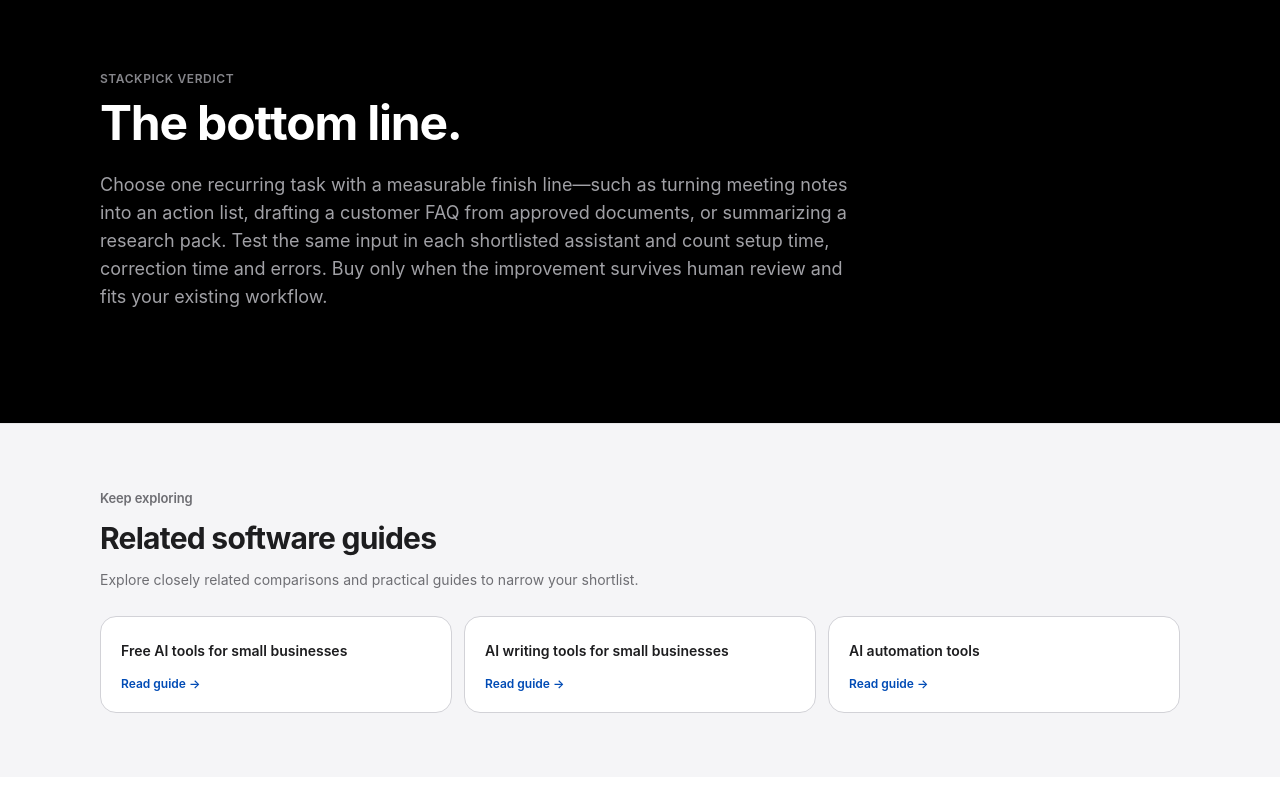
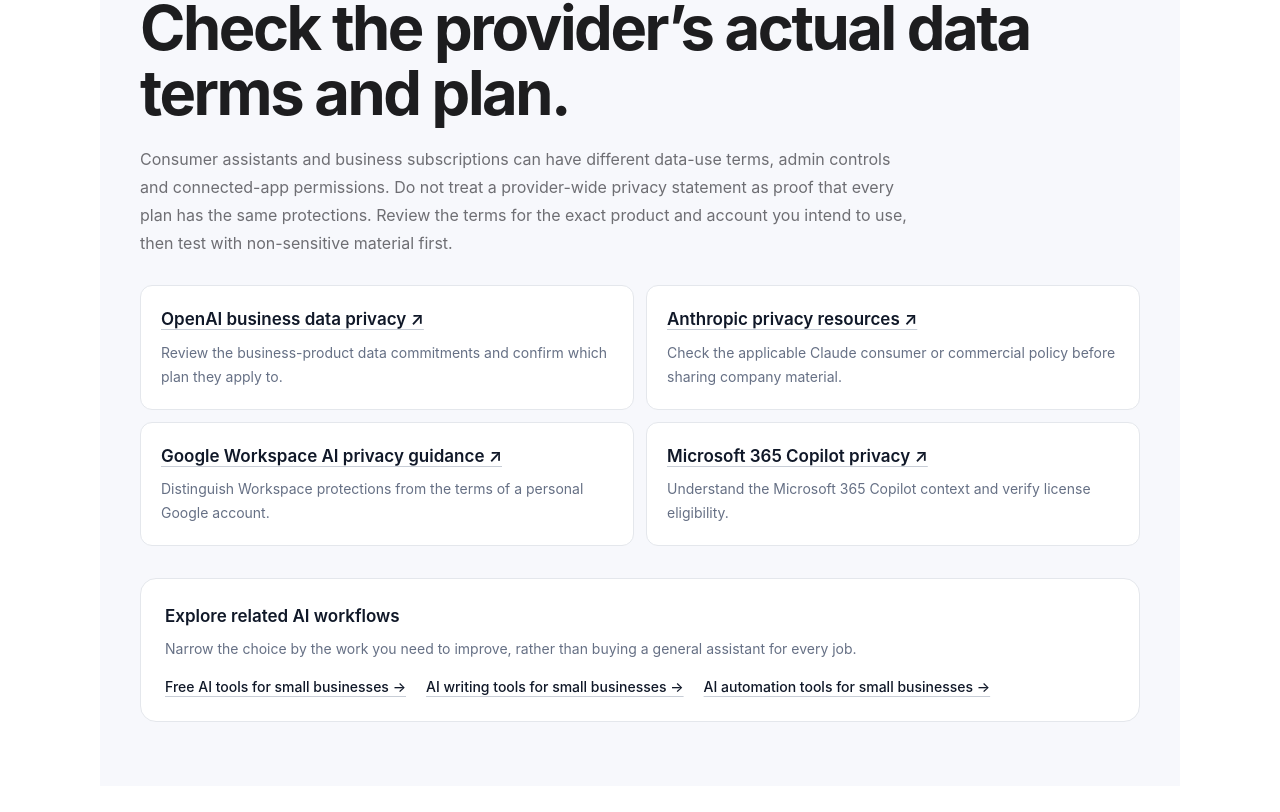
Before and after one commit to LinukaBandara/StackPick, a Next.js app: page /best/ai-tools-small-businesses in a window 1280 px wide. Shown: the part 4228-5040 px from the top of the page. Built offline with nearby package versions, Linux system fonts and the light colour scheme; no server answers.

Commit message:
Improve small-business AI guide with official privacy sources

```diff
--- a/app/best/ai-tools-small-businesses/page.tsx
+++ b/app/best/ai-tools-small-businesses/page.tsx
@@ -36,6 +36,30 @@ export default function Page() {
           </div>
         </div>
       </section>
+      <section className="border-t border-[#e4e7ec] bg-[#f7f8fc]">
+        <div className="sp-container py-14 sm:py-16">
+          <p className="sp-eyebrow">Verify before you adopt</p>
+          <h2 className="sp-title mt-4 max-w-4xl">Check the provider’s actual data terms and plan.</h2>
+          <p className="mt-5 max-w-3xl text-base leading-7 text-[#6e6e73]">
+            Consumer assistants and business subscriptions can have different data-use terms, admin controls and connected-app permissions. Do not treat a provider-wide privacy statement as proof that every plan has the same protections. Review the terms for the exact product and account you intend to use, then test with non-sensitive material first.
+          </p>
+          <ul className="mt-7 grid gap-3 sm:grid-cols-2">
+            <li className="rounded-xl border border-[#e4e7ec] bg-white p-5"><a className="font-semibold text-[#101828] underline decoration-[#c7cdd6] underline-offset-4" href="https://openai.com/business/enterprise-privacy/" target="_blank" rel="noreferrer">OpenAI business data privacy ↗</a><p className="mt-2 text-sm leading-6 text-[#667085]">Review the business-product data commitments and confirm which plan they apply to.</p></li>
+            <li className="rounded-xl border border-[#e4e7ec] bg-white p-5"><a className="font-semibold text-[#101828] underline decoration-[#c7cdd6] underline-offset-4" href="https://privacy.anthropic.com/" target="_blank" rel="noreferrer">Anthropic privacy resources ↗</a><p className="mt-2 text-sm leading-6 text-[#667085]">Check the applicable Claude consumer or commercial policy before sharing company material.</p></li>
+            <li className="rounded-xl border border-[#e4e7ec] bg-white p-5"><a className="font-semibold text-[#101828] underline decoration-[#c7cdd6] underline-offset-4" href="https://support.google.com/a/answer/15706919" target="_blank" rel="noreferrer">Google Workspace AI privacy guidance ↗</a><p className="mt-2 text-sm leading-6 text-[#667085]">Distinguish Workspace protections from the terms of a personal Google account.</p></li>
+            <li className="rounded-xl border border-[#e4e7ec] bg-white p-5"><a className="font-semibold text-[#101828] underline decoration-[#c7cdd6] underline-offset-4" href="https://learn.microsoft.com/en-us/copilot/microsoft-365/microsoft-365-copilot-privacy" target="_blank" rel="noreferrer">Microsoft 365 Copilot privacy ↗</a><p className="mt-2 text-sm leading-6 text-[#667085]">Understand the Microsoft 365 Copilot context and verify license eligibility.</p></li>
+          </ul>
+          <div className="mt-8 rounded-2xl border border-[#e4e7ec] bg-white p-6">
+            <h3 className="font-semibold text-[#101828]">Explore related AI workflows</h3>
+            <p className="mt-2 text-sm leading-6 text-[#667085]">Narrow the choice by the work you need to improve, rather than buying a general assistant for every job.</p>
+            <div className="mt-4 flex flex-wrap gap-x-5 gap-y-3 text-sm font-medium">
+              <a className="text-[#101828] underline decoration-[#c7cdd6] underline-offset-4" href="/best/free-ai-tools-small-businesses">Free AI tools for small businesses →</a>
+              <a className="text-[#101828] underline decoration-[#c7cdd6] underline-offset-4" href="/best/ai-writing-tools-small-businesses">AI writing tools for small businesses →</a>
+              <a className="text-[#101828] underline decoration-[#c7cdd6] underline-offset-4" href="/best/ai-automation-tools-small-businesses">AI automation tools for small businesses →</a>
+            </div>
+          </div>
+        </div>
+      </section>
     </ComparisonArticle>
   );
 }
```
